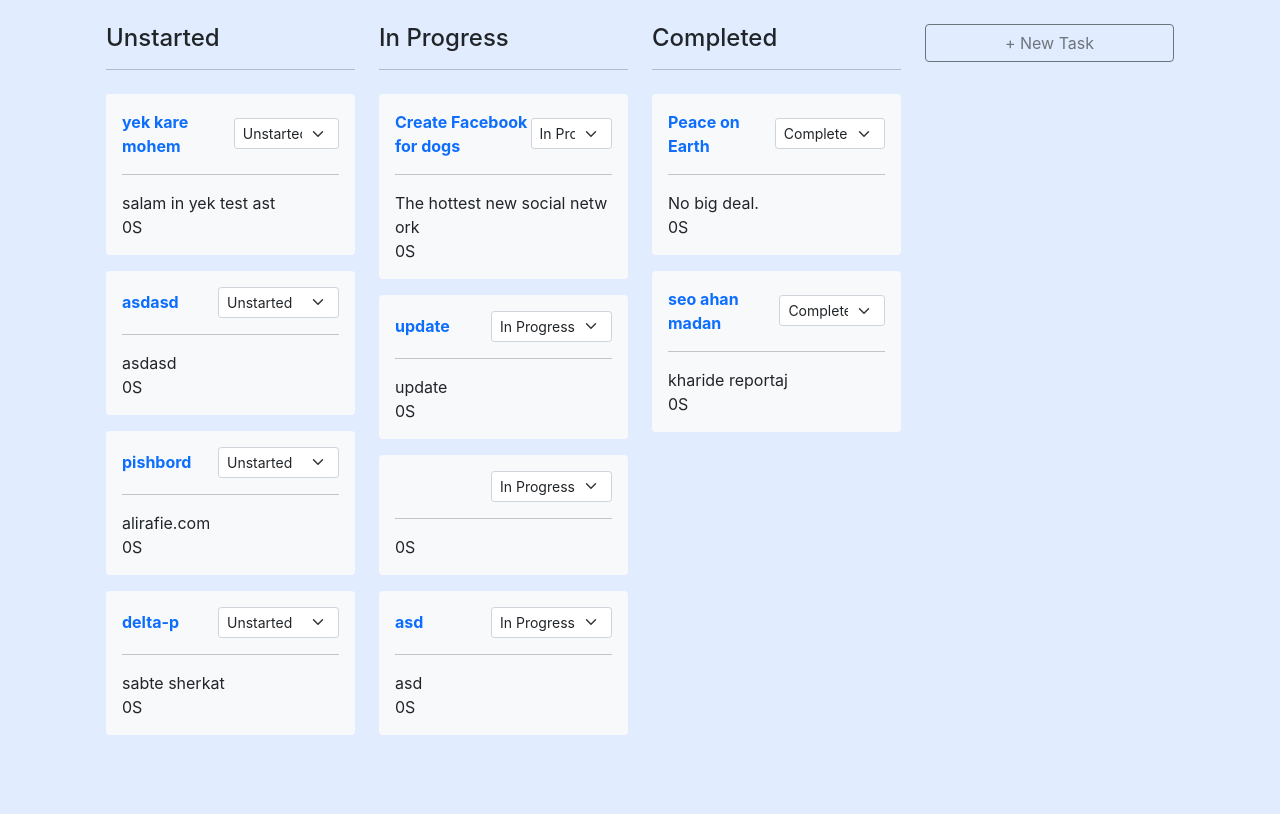
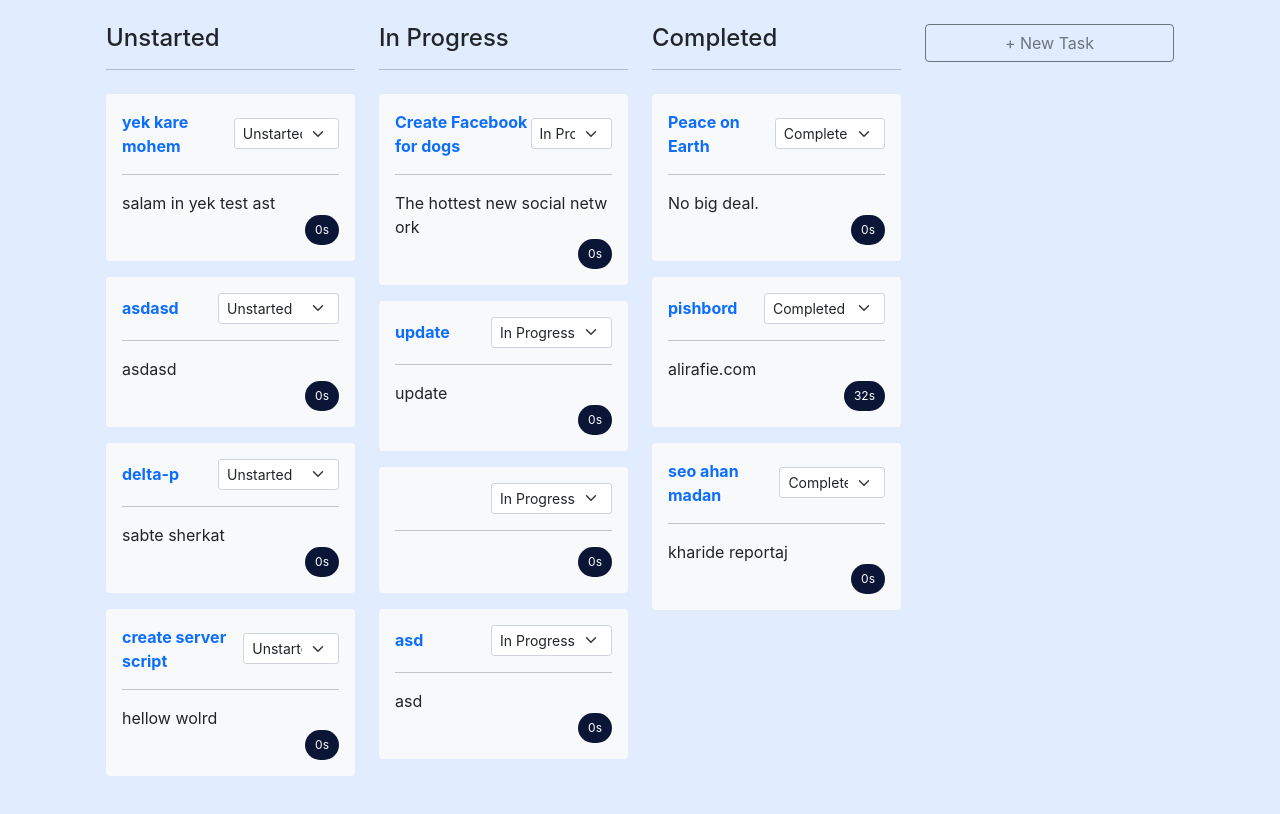
Before and after one commit to Miladxsar23/task-managment-app-redux, a React (Create React App) app: page / in a window 1280 px wide. Built offline with nearby package versions, Linux system fonts and the light colour scheme; data requests are answered from the project's data file.

Commit message:
add TIMER_STARTED saga process

```diff
--- a/db.json
+++ b/db.json
@@ -47,32 +47,35 @@
       "description": "asd",
       "status": "In Progress",
       "id": 8,
-      "timer" : 0
-
+      "timer": 0
     },
     {
       "title": "pishbord",
       "description": "alirafie.com",
-      "status": "Unstarted",
+      "status": "Completed",
       "id": 9,
-      "timer" : 0
-
+      "timer": 32
     },
     {
       "title": "seo ahan madan",
       "description": "kharide reportaj",
       "status": "Completed",
       "id": 10,
-      "timer" : 0
-
+      "timer": 0
     },
     {
       "title": "delta-p",
       "description": "sabte sherkat",
       "status": "Unstarted",
       "id": 11,
-      "timer" : 0
-
+      "timer": 0
+    },
+    {
+      "title": "create server script",
+      "description": "hellow wolrd",
+      "status": "Unstarted",
+      "timer": 0,
+      "id": 12
     }
   ]
 }
--- a/package.json
+++ b/package.json
@@ -24,7 +24,7 @@
     "build": "react-scripts build",
     "test": "react-scripts test",
     "eject": "react-scripts eject",
-    "jsonserver": "json-server --watch db.json --port 3001",
+    "jsonserver": "node ./server.js",
     "dev:server": "run-p jsonserver start"
   },
   "eslintConfig": {
--- a/src/actions/index.js
+++ b/src/actions/index.js
@@ -13,11 +13,11 @@ function createTaskSucceed(task) {
     },
   };
 }
-function createTask({ title, description, status = "Unstarted" }) {
+function createTask({ title, description, status = "Unstarted", timer = 0 }) {
   return (dispatch) => {
     dispatch(requestStarted());
     api
-      .createTask({ title, description, status })
+      .createTask({ title, description, status, timer })
       .then((resp) => {
         dispatch(createTaskSucceed(resp.data));
       })
@@ -42,6 +42,9 @@ function changeStatus(id, params = {}) {
       .changeStatus(id, newTask)
       .then((resp) => {
         dispatch(changeStatusSucceed(resp.data));
+        if (resp.data.status === "In Progress") {
+          dispatch(timerStart(resp.data.id));
+        }
       })
       .catch((error) => {
         dispatch(requestFailed(error));
@@ -68,7 +71,7 @@ function fetchTasksStarted() {
 //   };
 // }
 function fetchTasks() {
-  return fetchTasksStarted()
+  return fetchTasksStarted();
 }
 function requestStarted() {
   return {
@@ -84,4 +87,11 @@ function requestFailed(error) {
     },
   };
 }
+
+function timerStart(taskId) {
+  return {
+    type: "TIMER_STARTED",
+    payLoad: { taskId },
+  };
+}
 export { createTask, changeStatus, fetchTasks };
--- a/src/api/index.js
+++ b/src/api/index.js
@@ -1,5 +1,5 @@
 import axios from "axios";
-const API_BASE_URL = "http://localhost:3001";
+const API_BASE_URL = "http://localhost:3002";
 const client = axios.create({
   baseURL: API_BASE_URL,
   headers: {
--- a/src/components/Task/Task.js
+++ b/src/components/Task/Task.js
@@ -34,7 +34,9 @@ const Task = (props) => {
       </div>
       <hr />
       <div className="task-body">{task.description}</div>
-      <div className="task-footer">{task.timer}S</div>
+      <div className="task-footer">
+        <small>{task.timer}s</small>
+      </div>
     </div>
   );
 };
--- a/src/components/Task/Task.scss
+++ b/src/components/Task/Task.scss
@@ -1,3 +1,9 @@
+@mixin flex($type, $wrap, $justify, $align) {
+  display: flex;
+  flex-flow: $type $wrap;
+  justify-content: $justify;
+  align-items: $align;
+}
 .task {
   &-header {
   }
@@ -5,6 +11,15 @@
     line-break: anywhere;
   }
   &-footer {
-    float: right;
+    @include flex(row, nowrap, end, center);
+    & > small {
+      padding: 6px 10px;
+      text-align: center;
+      color: white;
+      background-color: #0b1637;
+      border-radius: 24px;
+      font-weight: 400;
+      font-size: 12px;
+    }
   }
 }
--- a/src/reducers/index.js
+++ b/src/reducers/index.js
@@ -45,6 +45,14 @@ export default function tasks(state = initialState, action) {
         isLoading: false,
         error: action.payLoad.error.message,
       };
+    case "TIMER_INCREAMENT":
+      const tasks = state.tasks.map((t) => {
+        if (t.id === action.payLoad.taskId) {
+          return { ...t, timer: ++t.timer };
+        }
+        return t;
+      });
+      return { ...state, tasks: tasks };
     default:
       return state;
   }
--- a/src/sagas.js
+++ b/src/sagas.js
@@ -1,9 +1,10 @@
-import { put, call, takeLatest } from "redux-saga/effects";
+import { put, call, takeLatest, takeEvery, delay } from "redux-saga/effects";
 import * as api from "./api";
 //generate watchers
 function* rootSaga() {
   //define watcher
   yield takeLatest("FETCH_TASKS_STARTED", fetchTasks);
+  yield takeEvery("TIMER_STARTED", handleProgressTimer);
 }
 //watcher is subProgram.They are executed when an particular action of the dispatched
 function* fetchTasks() {
@@ -23,4 +24,15 @@ function* fetchTasks() {
     });
   }
 }
+
+// handleProgressTimer
+function* handleProgressTimer({ payLoad }) {
+  while (true) {
+    yield delay(1000)
+    yield put({
+      type: "TIMER_INCREAMENT",
+      payLoad: { taskId: payLoad.taskId },
+    });
+  }
+}
 export default rootSaga;
```
Also changed, not shown: server.js (added, +16 -0 lines).
